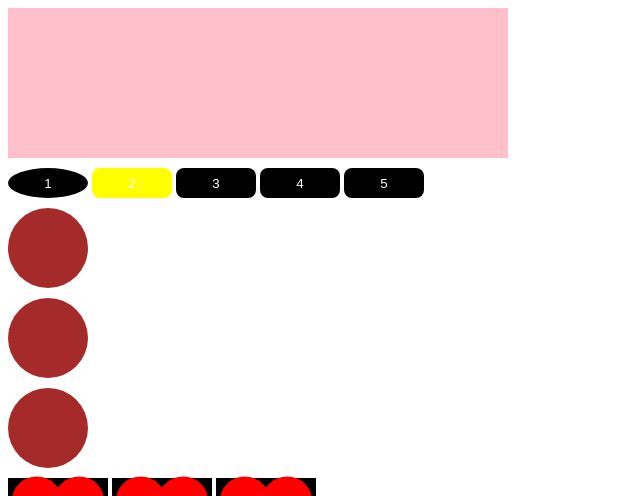
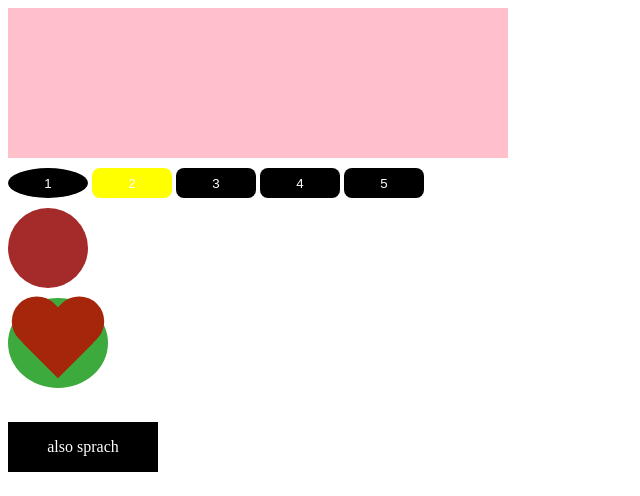
Before and after one commit to emory623/projectOne, a plain HTML site: page index.html in a window 1280 px wide. Shown: the top 496 px of the page, without its empty margins (0-640 px from the left). Drawn offline with Linux system fonts and the light colour scheme.

Commit message:
getElements2.0

```diff
--- a/css/style.css
+++ b/css/style.css
@@ -39,7 +39,7 @@ button {
     top: 0;
     width: 50px;
     height: 80px;
-    background: red;
+    background: #A5260A;
     -moz-border-radius: 50px 50px 0 0;
     border-radius: 50px 50px 0 0;
     -webkit-transform: rotate(-45deg);
--- a/js/app.js
+++ b/js/app.js
@@ -431,14 +431,20 @@ const btns = document.getElementsByTagName('button');
 const circles = document.getElementsByClassName('circle');
 // console.log(circles);
 
-const hearts = document.querySelectorAll('.heart');
+
+
+
+
+const wrapper = document.querySelector('.wrapper');
+
+const oneHeart = wrapper.querySelector('.heart');
+// console.log(oneHeart)
+
+const hearts = wrapper.querySelectorAll('.heart');
 // console.log(hearts);
 hearts.forEach(item =>{
     // console.log(item);
 });
-
-const oneHeart = document.querySelector('.heart');
-// console.log(oneHeart)
 
 console.dir(box)
 
@@ -453,5 +459,26 @@ for(let i = 0; i < circles.length; i++){
 }
 
 hearts.forEach(item =>{
-    item.style.backgroundColor = 'black';
+    item.style.cssText = 'background-color: #3CAA3C; border-radius: 50%';
 });
+
+const div = document.createElement('div');
+
+div.classList.add('black');
+
+// wrapper.prepend(div);
+hearts[0].after(div);
+// wrapper.insertBefore(div, hearts[1]) // устарел
+// wrapper.appendChild(div); // устарел
+
+circles[1].remove();
+// wrapper.removeChild(hearts[1]); // устарел
+
+hearts[1].replaceWith(circles[0]);
+// wrapper.replaceChild(div, hearts[2]); // устарел
+
+div.innerHTML = "<h3>welcome home</h3>" // любая хтмл структура
+
+div.textContent = 'also sprach' // только тхт
+
+div.insertAdjacentHTML("afterend", '<h1>Zarathustra</h1>')
```
